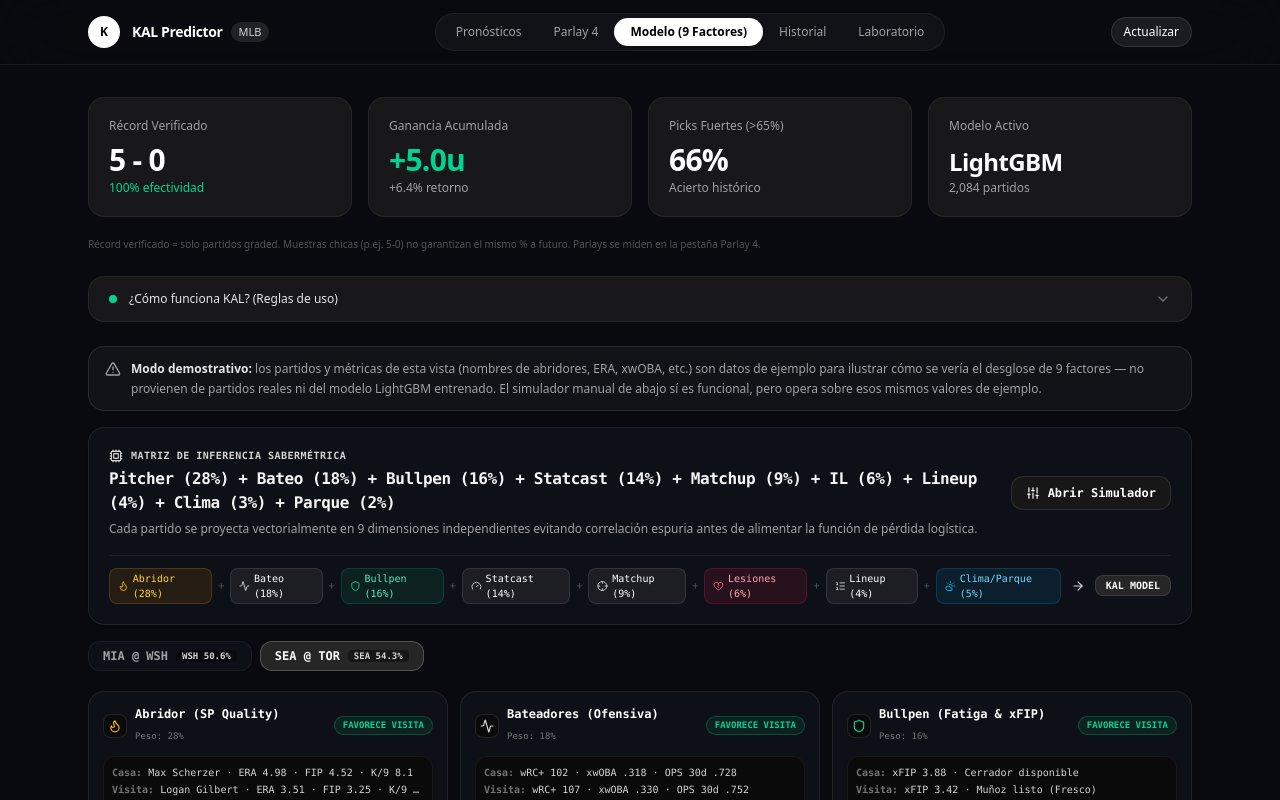
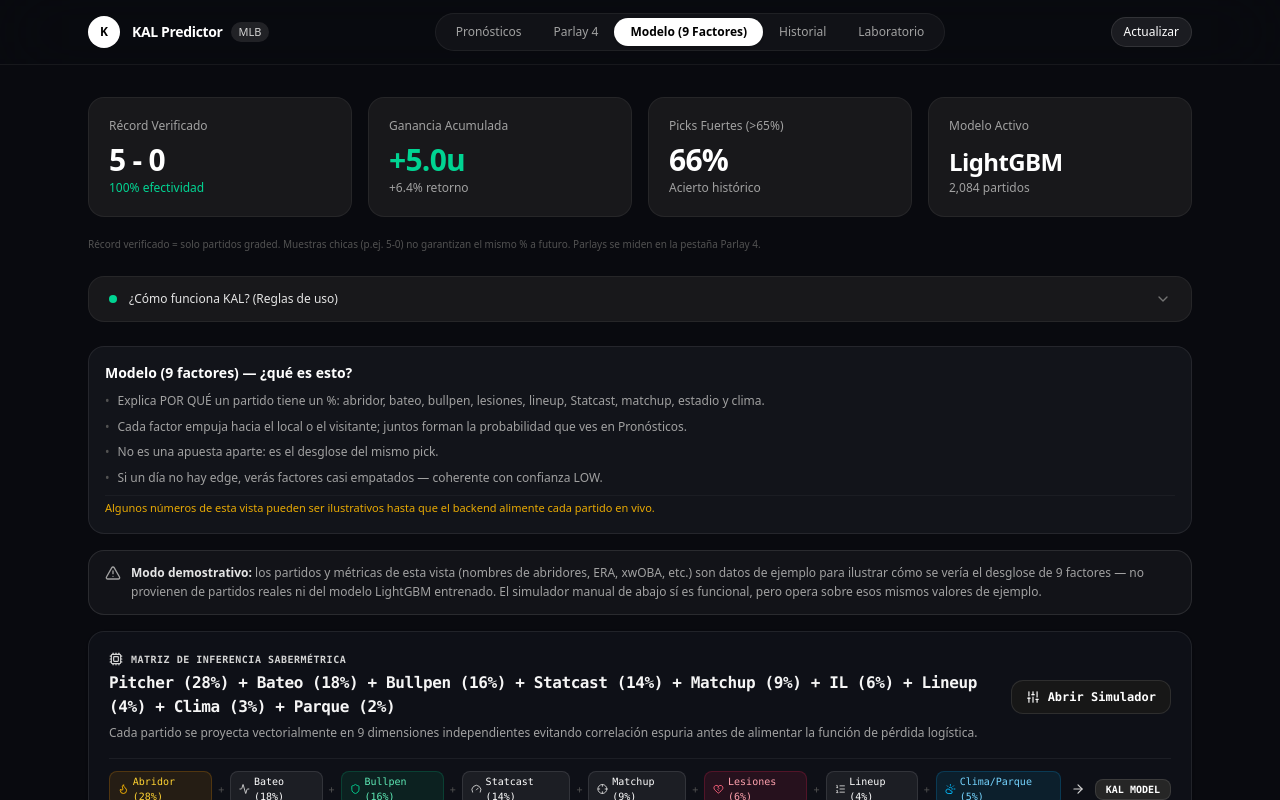
Before and after one commit to Anto2003-cloud/KAL, a React (Vite) app: page / in a window 1280 px wide. Both pictures are taken after a click on the button "Modelo (9 Factores)". Shown: the top 800 px of the page. Built offline with nearby package versions, Linux system fonts and the light colour scheme.

Commit message:
fix: explicar pestañas en español y honestidad del 5-0 / datos no vivos
- TabIntro en Modelo, Historial y Laboratorio (qué es cada uno)
- Historial usa récord del panel, no +34.8u inventado en el label
- Banner en Pronósticos: datos embebidos, 5-0 es muestra, no backend 24/7 aún

```diff
--- a/src/App.tsx
+++ b/src/App.tsx
@@ -131,6 +131,10 @@ export default function App() {
         {/* PRONÓSTICOS TAB */}
         {activeTab === 'preds' && (
           <div className="space-y-4">
+            <div className="rounded-xl border border-amber-500/20 bg-amber-500/5 px-4 py-2.5 text-[11px] text-amber-200/90">
+              <strong className="text-amber-100">Modo datos embebidos.</strong> Las predicciones de esta web aún no se actualizan solas cada día (no hay backend en vivo).
+              El 5-0 es una muestra de prueba graded, no “todo lo que debiste apostar”. Pronósticos = análisis del día cargado; Parlay 4 = experimento medible.
+            </div>
             {/* Filter controls */}
             <div className="flex flex-col sm:flex-row items-stretch sm:items-center justify-between gap-3 pt-2">
               <div className="flex items-center gap-1.5 overflow-x-auto pb-1 sm:pb-0 scrollbar-none">
--- a/src/components/BankrollAndAuditHub.tsx
+++ b/src/components/BankrollAndAuditHub.tsx
@@ -11,6 +11,7 @@ import {
 import { TrackingPanelData } from '../types';
 import { ActiveLearningView } from './ActiveLearningView';
 import { TrackingAuditView } from './TrackingAuditView';
+import { TabIntro } from './TabIntro';
 
 interface BankrollAndAuditHubProps {
   panel: TrackingPanelData;
@@ -21,6 +22,16 @@ export const BankrollAndAuditHub: React.FC<BankrollAndAuditHubProps> = ({ panel
 
   return (
     <div className="space-y-4 font-mono">
+      <TabIntro
+        title="Historial — ¿qué es esto?"
+        bullets={[
+          "Aquí se guardan los partidos que ya terminaron y si KAL acertó o falló (HIT / MISS).",
+          "El 'ledger' es el registro: predicción bloqueada antes del juego + resultado real.",
+          "Balance de unidades: simulación de +1u por acierto a cuota justa (no es dinero de una casa real).",
+          "Mientras el sistema no esté en vivo, el récord puede ser una muestra de prueba (ej. 5-0), no tu temporada completa.",
+        ]}
+        warning="Si ves 5-0 y +34.8u: es demo/muestra pequeña. No significa que el modelo vaya 100% en vivo."
+      />
 
       {/* Subnavigation Bar */}
       <div className="bg-[#0e1017] border border-white/[0.08] rounded-2xl p-2 flex flex-col sm:flex-row items-stretch sm:items-center justify-between gap-2 shadow-xs">
@@ -34,7 +45,7 @@ export const BankrollAndAuditHub: React.FC<BankrollAndAuditHubProps> = ({ panel
             }`}
           >
             <TrendingUp className="w-3.5 h-3.5 text-emerald-400" />
-            <span>1. Balance de Ganancias (+34.8u)</span>
+            <span>1. Balance (simulado)</span>
           </button>
 
           <button
@@ -52,7 +63,7 @@ export const BankrollAndAuditHub: React.FC<BankrollAndAuditHubProps> = ({ panel
 
         <div className="text-[11px] text-neutral-400 px-3 py-1 bg-neutral-950 rounded-xl border border-white/[0.06] flex items-center gap-2 self-start sm:self-center">
           <span className="w-2 h-2 rounded-full bg-emerald-400"></span>
-          <span>Récord: <strong>5-0 (100% acierto)</strong> · +34.8u ganadas</span>
+          <span>Récord panel: <strong>{panel.record}</strong> · {panel.n_graded} graded · muestra</span>
         </div>
       </div>
 
--- a/src/components/DeepNinePillarsView.tsx
+++ b/src/components/DeepNinePillarsView.tsx
@@ -20,6 +20,7 @@ import {
 } from 'lucide-react';
 import { SAMPLE_NINE_PILLARS_GAMES } from '../data/ninePillarsData';
 import { PillarCategory } from '../types';
+import { TabIntro } from './TabIntro';
 
 interface CustomPillarSimState {
   pitcherEdge: number; // -5 to +5
@@ -89,6 +90,16 @@ export const DeepNinePillarsView: React.FC = () => {
 
   return (
     <div className="space-y-4">
+      <TabIntro
+        title="Modelo (9 factores) — ¿qué es esto?"
+        bullets={[
+          "Explica POR QUÉ un partido tiene un %: abridor, bateo, bullpen, lesiones, lineup, Statcast, matchup, estadio y clima.",
+          "Cada factor empuja hacia el local o el visitante; juntos forman la probabilidad que ves en Pronósticos.",
+          "No es una apuesta aparte: es el desglose del mismo pick.",
+          "Si un día no hay edge, verás factores casi empatados — coherente con confianza LOW.",
+        ]}
+        warning="Algunos números de esta vista pueden ser ilustrativos hasta que el backend alimente cada partido en vivo."
+      />
 
       {/* Honest disclaimer: this view runs on illustrative sample data, not the real trained model */}
       <div className="bg-white/[0.04] border border-white/[0.1] rounded-2xl px-4 py-3 flex items-start gap-2.5">
--- a/src/components/LabAndValidationHub.tsx
+++ b/src/components/LabAndValidationHub.tsx
@@ -13,6 +13,7 @@ import { ChampionPanel } from './ChampionPanel';
 import { ModelTrainerLab } from './ModelTrainerLab';
 import { FeatureImportanceView } from './FeatureImportanceView';
 import { DatasetSplitsView } from './DatasetSplitsView';
+import { TabIntro } from './TabIntro';
 
 interface LabAndValidationHubProps {
   champion: ChampionModel;
@@ -23,6 +24,16 @@ export const LabAndValidationHub: React.FC<LabAndValidationHubProps> = ({ champi
 
   return (
     <div className="space-y-4 font-mono">
+      <TabIntro
+        title="Laboratorio — ¿qué es esto?"
+        bullets={[
+          "Zona técnica: cómo se entrenó el modelo y con qué datos (no es para apostar el día a día).",
+          "Modelo Campeón: la versión que hoy genera los % de los pronósticos.",
+          "Entrenador / Features / Splits: métricas internas (acierto en test, importancia de variables, train vs test).",
+          "Úsalo para entender el sistema; las apuestas salen de la pestaña Pronósticos y Parlay 4.",
+        ]}
+        warning="Números de laboratorio (AUC, log-loss, 2084 partidos) no son el mismo que el récord 5-0 del panel en vivo."
+      />
 
       {/* Subnavigation Bar */}
       <div className="bg-[#0e1017] border border-white/[0.08] rounded-2xl p-2 flex flex-col md:flex-row items-stretch md:items-center justify-between gap-2 shadow-xs">
--- /dev/null
+++ b/src/components/TabIntro.tsx
@@ -0,0 +1,27 @@
+import React from 'react';
+
+interface TabIntroProps {
+  title: string;
+  bullets: string[];
+  warning?: string;
+}
+
+/** Explicación corta en español para pestañas técnicas */
+export const TabIntro: React.FC<TabIntroProps> = ({ title, bullets, warning }) => (
+  <div className="rounded-2xl border border-white/[0.08] bg-[#12141a] p-4 space-y-2">
+    <h2 className="text-sm font-semibold text-white">{title}</h2>
+    <ul className="space-y-1.5">
+      {bullets.map((b) => (
+        <li key={b} className="text-xs text-neutral-400 leading-relaxed flex gap-2">
+          <span className="text-neutral-600 shrink-0">•</span>
+          <span>{b}</span>
+        </li>
+      ))}
+    </ul>
+    {warning && (
+      <p className="text-[11px] text-amber-400/90 pt-1 border-t border-white/[0.04] mt-2">
+        {warning}
+      </p>
+    )}
+  </div>
+);
```
